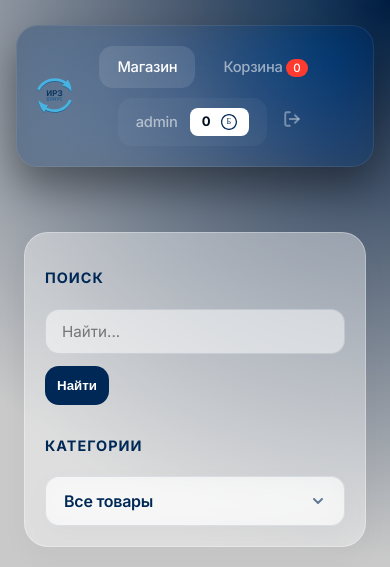
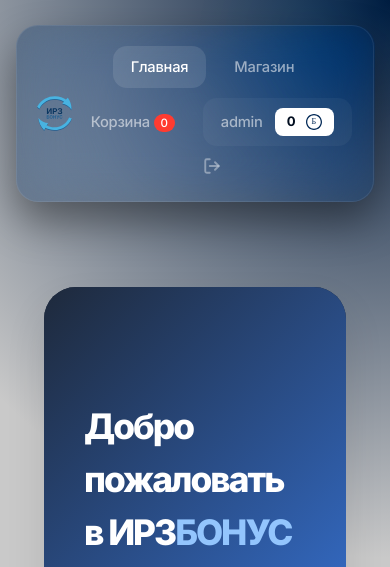
Before and after one commit to matvey1347srgtjh/Bonus, a Django app: page /merch/ in a window 390 px wide. Shown: the top 567 px of the page. Run offline with Django 5.2, Linux system fonts and the light colour scheme; a user stored in the database is signed in; data comes from the database, SQL or seed files in the repository; both versions use the stored data as it was after the commit; parts of the project's set-up code (start-up, migrations or seed data) failed here and were passed over.

Commit message:
Add: home page

```diff
--- a/apps/merch/urls.py
+++ b/apps/merch/urls.py
@@ -1,9 +1,10 @@
 from django.urls import path
-from .views import MerchListView, ProductDetailView
+from .views import MerchListView, ProductDetailView, HomeTemplateView
 
 app_name = 'merch'
 
 urlpatterns = [
-    path('', MerchListView.as_view(), name='index'),
+    path('', HomeTemplateView.as_view(), name='home'),
+    path('shop/', MerchListView.as_view(), name='index'),
     path('product/<int:pk>/', ProductDetailView.as_view(), name='product_detail'),
 ]
--- a/apps/merch/views.py
+++ b/apps/merch/views.py
@@ -1,7 +1,10 @@
-from django.views.generic import ListView, DetailView
+from django.views.generic import ListView, DetailView, TemplateView
 from django.db.models import Q
 from django.db.models.functions import Lower
 from .models import Product, Category
+
+class HomeTemplateView(TemplateView):
+    template_name = 'merch/home.html'
 
 class MerchListView(ListView):
     model = Product
--- a/config/settings.py
+++ b/config/settings.py
@@ -131,7 +131,7 @@
 CELERY_TIMEZONE = TIME_ZONE
 
 LOGIN_URL = 'login'
-LOGIN_REDIRECT_URL = 'merch:index'
+LOGIN_REDIRECT_URL = 'merch:home'
 LOGOUT_REDIRECT_URL = 'login'
 
 CELERY_BEAT_SCHEDULE = {
--- a/static/style/style.css
+++ b/static/style/style.css
@@ -1324,6 +1324,7 @@
     box-shadow: 0 10px 25px rgba(59, 130, 246, 0.4);
     cursor: pointer;
     transition: all 0.3s ease;
+    text-decoration: none;
 }
 
 .btn-buy-large:hover {
@@ -1348,3 +1349,153 @@
     from { opacity: 0; transform: translateY(10px); }
     to { opacity: 1; transform: translateY(0); }
 }
+
+.home-container {
+    max-width: 1200px;
+    margin: 20px auto;
+    padding: 0 20px;
+}
+
+.css-slider-wrapper {
+    position: relative;
+    width: 100%;
+    height: 450px;
+    overflow: hidden;
+    border-radius: 32px;
+    background: #1e293b;
+    box-shadow: 0 20px 40px rgba(0,0,0,0.1);
+}
+
+.css-slider-wrapper input { display: none; }
+
+.slides {
+    display: flex;
+    width: 300%;
+    height: 100%;
+    transition: transform 0.8s cubic-bezier(0.77, 0, 0.175, 1);
+}
+
+.slide {
+    width: 100%;
+    height: 100%;
+    display: flex;
+    align-items: center;
+    padding: 0 80px;
+    background-size: cover;
+    background-position: center;
+    position: relative;
+}
+
+.slide-1 { background: linear-gradient(135deg, #1e293b 0%, #3b82f6 100%); }
+.slide-2 { background: linear-gradient(135deg, #0f172a 0%, #0ea5e9 100%); }
+.slide-3 { background: linear-gradient(135deg, #1e3a8a 0%, #1d4ed8 100%); }
+
+.slide-content {
+    max-width: 600px;
+    color: white;
+    z-index: 2;
+}
+
+.slide-content h1 { font-size: 3.5rem; font-weight: 800; margin-bottom: 20px; letter-spacing: -2px; }
+.slide-content h1 span { color: #93c5fd; }
+.slide-content p { font-size: 1.2rem; opacity: 0.9; margin-bottom: 30px; line-height: 1.5; }
+
+#s-1:checked ~ .slides { transform: translateX(0%); }
+#s-2:checked ~ .slides { transform: translateX(-33.333%); }
+#s-3:checked ~ .slides { transform: translateX(-66.666%); }
+
+.slider-controls {
+    position: absolute;
+    bottom: 30px;
+    left: 45%;
+    display: flex;
+    gap: 15px;
+}
+
+.slider-controls label {
+    width: 12px;
+    height: 12px;
+    background: rgba(255,255,255,0.3);
+    border-radius: 50%;
+    cursor: pointer;
+    transition: 0.3s;
+}
+
+#s-1:checked ~ .slider-controls label[for="s-1"],
+#s-2:checked ~ .slider-controls label[for="s-2"],
+#s-3:checked ~ .slider-controls label[for="s-3"] {
+    background: white;
+    transform: scale(1.4);
+}
+
+.info-grid {
+    display: grid;
+    grid-template-columns: repeat(auto-fit, minmax(300px, 1fr));
+    gap: 30px;
+    margin-top: 50px;
+    margin-bottom: 60px;
+}
+
+.info-card {
+    padding: 40px;
+    border-radius: 24px;
+    text-align: center;
+    transition: 0.3s ease;
+}
+
+.info-card:hover { transform: translateY(-10px); }
+
+.info-icon { font-size: 3rem; margin-bottom: 20px; }
+
+.info-card h2 {
+    font-size: 1.5rem;
+    color: var(--irz-blue);
+    margin-bottom: 15px;
+    font-weight: 700;
+}
+
+.info-card p {
+    color: #64748b;
+    line-height: 1.6;
+}
+
+@media (max-width: 768px) {
+    .slide { padding: 0 40px; }
+    .slide-content h1 { font-size: 2.2rem; }
+    .slider-controls { left: 40px; }
+    .css-slider-wrapper { height: 550px; }
+}
+
+.info-icon {
+    width: 80px;
+    height: 80px;
+    margin: 0 auto 20px;
+    display: flex;
+    align-items: center;
+    justify-content: center;
+    background: rgba(59, 130, 246, 0.08);
+    border-radius: 24px;
+    transition: all 0.4s cubic-bezier(0.4, 0, 0.2, 1);
+}
+
+.material-symbols-rounded {
+    font-size: 40px;
+    color: #3b82f6;
+    font-variation-settings: 'FILL' 0, 'wght' 400, 'GRAD' 0, 'opsz' 24;
+    transition: transform 0.4s ease;
+}
+
+.info-card:hover .info-icon {
+    background: #3b82f6;
+}
+
+.info-card:hover .material-symbols-rounded {
+    color: #ffffff;
+    transform: scale(1.1);
+}
+
+.info-card h2 {
+    font-weight: 700;
+    margin-bottom: 12px;
+    color: #1e293b;
+}
--- a/templates/base.html
+++ b/templates/base.html
@@ -8,6 +8,7 @@
     <link rel="stylesheet" href="{% static 'style/style.css' %}" />
     <link rel="preconnect" href="https://fonts.googleapis.com">
     <link rel="preconnect" href="https://fonts.gstatic.com" crossorigin>
+    <link rel="stylesheet" href="https://fonts.googleapis.com/css2?family=Material+Symbols+Rounded:opsz,wght,FILL,GRAD@24,400,0,0" />
     <link href="https://fonts.googleapis.com/css2?family=Inter:wght@300;400;500;600;700;800&display=swap" rel="stylesheet">
   </head>
   <body id="top">
@@ -15,7 +16,7 @@
     <div class="bg-glow-2"></div>
 
     <header class="main-header">
-      <a href="{% url 'merch:index' %}" class="logo-wrapper">
+      <a href="{% url 'merch:home' %}" class="logo-wrapper">
         <img src="{% static 'images/logo.svg' %}" alt="ИРЗ Бонус" class="main-logo-img">
         <div class="logo-text">ИРЗ<span>БОНУС</span></div>
       </a>
@@ -23,10 +24,11 @@
       <nav class="header-nav">
         {% if user.is_authenticated %}
         <div class="nav-links">
-          <a href="{% url 'merch:index' %}" class="nav-item {% if request.resolver_match.view_name == 'merch:index' %}active{% endif %}">Магазин</a>
-          <a href="{% url 'orders:cart_detail' %}" class="nav-item {% if request.resolver_match.view_name == 'orders:cart_detail' %}active{% endif %}">
-            Корзина <span class="cart-badge">{% if request.session.cart %}{{ request.session.cart|length }}{% else %}0{% endif %}</span>
-          </a>
+        <a href="{% url 'merch:home' %}" class="nav-item {% if request.resolver_match.view_name == 'merch:home' %}active{% endif %}">Главная</a>
+        <a href="{% url 'merch:index' %}" class="nav-item {% if request.resolver_match.view_name == 'merch:index' %}active{% endif %}">Магазин</a>
+        <a href="{% url 'orders:cart_detail' %}" class="nav-item {% if request.resolver_match.view_name == 'orders:cart_detail' %}active{% endif %}">
+          Корзина <span class="cart-badge">{% if request.session.cart %}{{ request.session.cart|length }}{% else %}0{% endif %}</span>
+        </a>
           <a href="{% url 'users:profile' %}" class="nav-item user-pill {% if request.resolver_match.view_name == 'users:profile' %}active{% endif %}">
             <span class="username">{{ user.username }}</span>
             <span class="balance">
@@ -64,6 +66,7 @@
         <div class="footer-section links-area">
             <h4>Навигация</h4>
             <a href="{% url 'merch:index' %}">Магазин</a>
+            <a href="{% url 'merch:home' %}">Главная</a>
             <a href="{% url 'orders:cart_detail' %}">Корзина</a>
             {% if user.is_staff %}
                 <a href="/admin/">Панель управления</a>
@@ -72,7 +75,7 @@
 
         <div class="footer-section profile-area">
             <h4>Личный кабинет</h4>
-            <a href="{% url 'users:profile' %}">История заказов</a>
+            <a href="{% url 'users:profile' %}#orders-history">История заказов</a>
             <a href="#top" class="scroll-link">Вернуться наверх</a>
         </div>
     </div>
--- /dev/null
+++ b/templates/merch/home.html
@@ -0,0 +1,69 @@
+{% extends "base.html" %}
+{% load static %}
+
+{% block title %}Главная — ИРЗ Бонус{% endblock %}
+
+{% block content %}
+<div class="home-container">
+
+    <section class="css-slider-wrapper">
+        <input type="radio" name="slider" id="s-1" checked>
+        <input type="radio" name="slider" id="s-2">
+        <input type="radio" name="slider" id="s-3">
+
+        <div class="slides">
+            <div class="slide slide-1">
+                <div class="slide-content">
+                    <h1>Добро пожаловать в ИРЗ<span>БОНУС</span></h1>
+                    <p>Твои достижения — твоя валюта. Работай эффективно и меняй бонусы на крутой мерч.</p>
+                    <a href="{% url 'merch:index' %}" class="btn-buy-large" style="max-width: 250px;">В магазин</a>
+                </div>
+            </div>
+            <div class="slide slide-2">
+                <div class="slide-content">
+                    <h1>Новые поступления</h1>
+                    <p>Худи, термокружки и канцелярия с символикой завода уже в каталоге.</p>
+                    <a href="{% url 'merch:index' %}" class="btn-buy-large" style="max-width: 250px;">Смотреть новинки</a>
+                </div>
+            </div>
+            <div class="slide slide-3">
+                <div class="slide-content">
+                    <h1>Копи и трать</h1>
+                    <p>Проверяй баланс в личном кабинете и выбирай лучшее из нашей коллекции.</p>
+                </div>
+            </div>
+        </div>
+
+        <div class="slider-controls">
+            <label for="s-1"></label>
+            <label for="s-2"></label>
+            <label for="s-3"></label>
+        </div>
+    </section>
+
+<section class="info-grid mt-50">
+    <div class="glass-card info-card">
+        <div class="info-icon">
+            <span class="material-symbols-rounded">diamond</span>
+        </div>
+        <h2>Что это?</h2>
+        <p><strong>ИРЗ Бонус</strong> — это внутренняя система поощрения сотрудников Ижевского радиозавода. Мы ценим ваш вклад и хотим, чтобы каждый чувствовал отдачу.</p>
+    </div>
+
+    <div class="glass-card info-card">
+        <div class="info-icon">
+            <span class="material-symbols-rounded">ads_click</span>
+        </div>
+        <h2>Для чего?</h2>
+        <p>Система создана для повышения вовлеченности и мотивации. Получайте баллы за выполнение KPI, участие в проектах и инициативность.</p>
+    </div>
+
+    <div class="glass-card info-card">
+        <div class="info-icon">
+            <span class="material-symbols-rounded">rocket</span>
+        </div>
+        <h2>Как пользоваться?</h2>
+        <p>Всё просто: заходи в каталог, выбирай товар, добавляй в корзину. Мы спишем баллы с твоего кошелька и подготовим заказ к выдаче.</p>
+    </div>
+</section>
+{% endblock %}
--- a/templates/users/profile.html
+++ b/templates/users/profile.html
@@ -69,7 +69,7 @@
     </div>
 
     <div class="orders-section mt-30">
-        <h3 class="mb-20">История заказов</h3>
+        <h3 class="mb-20" id="orders-history">История заказов</h3>
         {% if orders %}
             <div class="orders-cards-grid">
                 {% for order in orders %}
```
Also changed, not shown: db.sqlite3.
